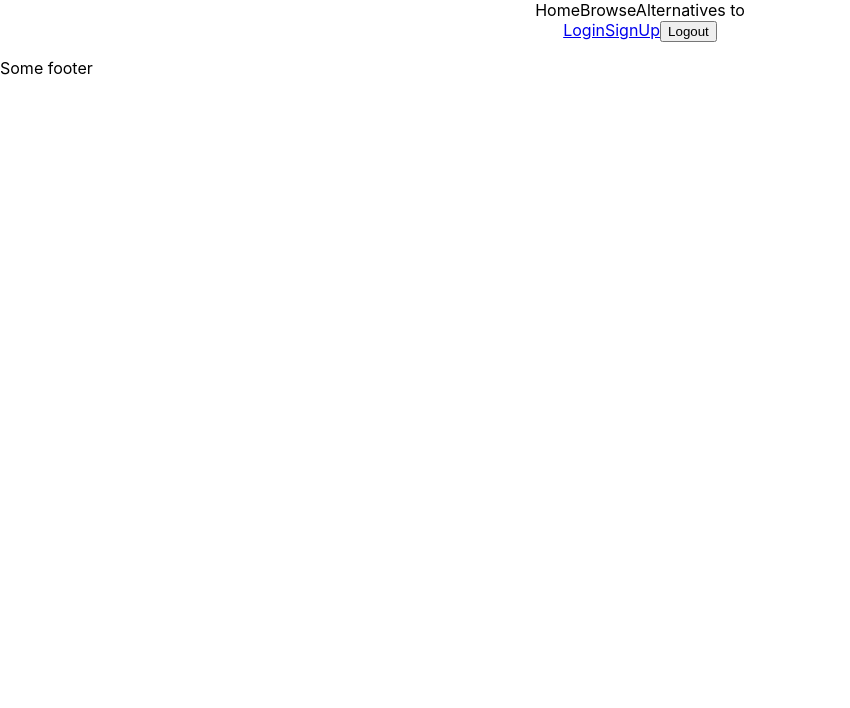
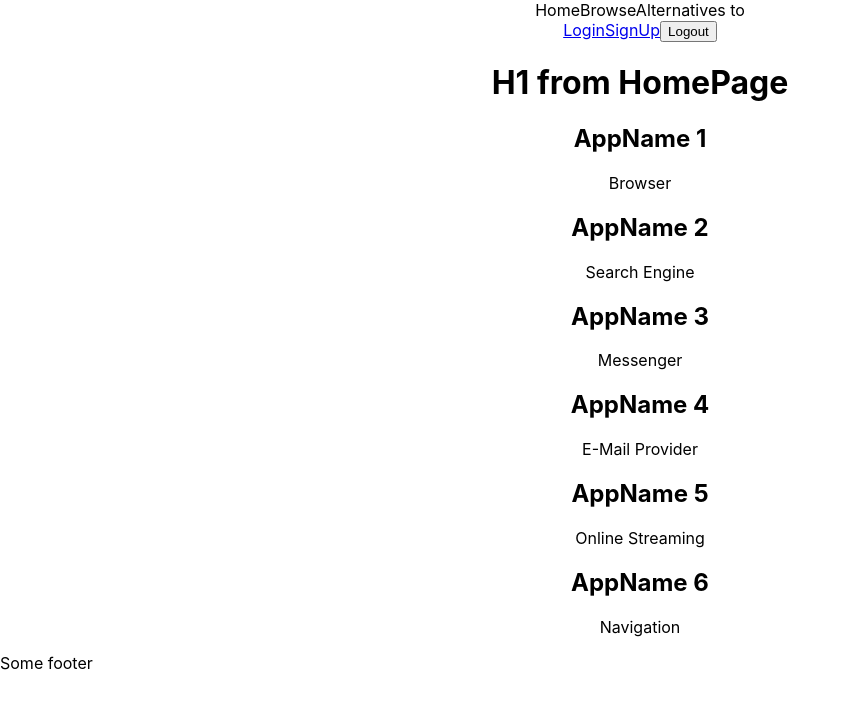
Before and after one commit to OpenStockNet/openStock, a React (Create React App) app in the folder client/: page /alternatives in a window 1280 px wide. Shown: the top 708 px of the page, without its empty margins (0-850 px from the left). Built offline with nearby package versions, Linux system fonts and the light colour scheme.

Commit message:
Rendering cards pulling dummy data

```diff
--- a/client/src/App.js
+++ b/client/src/App.js
@@ -3,46 +3,82 @@ import logo from "./logo.svg";
 import "./App.css";
 import Navbar from "./components/Navbar";
 
-import { Route, Redirect } from 'react-router-dom';
-import Signup from './components/Signup';
-import Login from './components/Login';
-
+import { Route, Redirect } from "react-router-dom";
+import Signup from "./components/Signup";
+import Login from "./components/Login";
+import HomePage from "./components/HomePage";
+/* import ProductDetail from "./components/ProductDetail.js";
+ */
+const dummyApps = [
+  {
+    _id: 1,
+    name: "AppName 1",
+    category: "Browser",
+    description: "This is a description that will be longer for sure 1.",
+  },
+  {
+    _id: 2,
+    name: "AppName 2",
+    category: "Search Engine",
+    description: "This is a description that will be longer for sure 2.",
+  },
+  {
+    _id: 3,
+    name: "AppName 3",
+    category: "Messenger",
+    description: "This is a description that will be longer for sure 3.",
+  },
+  {
+    _id: 4,
+    name: "AppName 4",
+    category: "E-Mail Provider",
+    description: "This is a description that will be longer for sure 4.",
+  },
+  {
+    _id: 5,
+    name: "AppName 5",
+    category: "Online Streaming",
+    description: "This is a description that will be longer for sure 5.",
+  },
+  {
+    _id: 6,
+    name: "AppName 6",
+    category: "Navigation",
+    description: "This is a description that will be longer for sure 6.",
+  },
+];
 
 class App extends Component {
   state = {
-    user: this.props.user
-  }
+    user: this.props.user,
+    alternatives: dummyApps,
+  };
 
   //user parameter comes from handleSUbmit() where I call the function
   setUser = (user) => {
     this.setState({
-      user: user
-    })
-  }
+      user: user,
+    });
+  };
 
-  render () {
+  render() {
     return (
       <div className="App">
         <Navbar />
+        <HomePage alternatives={this.state.alternatives} />
+        {/* <ProductDetail alternatives={this.state.alternatives} /> */}
 
         <Route
           exact
-          path='/signup'
-          render={(props) => <Signup
-            setUser={this.setUser}
-            history={props.history}
-            />} //{...props}
+          path="/signup"
+          render={(props) => <Signup setUser={this.setUser} history={props.history} />} //{...props}
         />
 
         <Route
           exact
-          path='/login'
-          render={(props) => <Login
-            setUser={this.setUser}
-            history={props.history}
-            />} //{...props}
+          path="/login"
+          render={(props) => <Login setUser={this.setUser} history={props.history} />} //{...props}
         />
-
       </div>
     );
   }
--- /dev/null
+++ b/client/src/components/HomePage.js
@@ -0,0 +1,40 @@
+import React, { Component } from "react";
+import List from "./List";
+
+class HomePage extends Component {
+  /* state = {
+    alternatives: dummyApps,
+  }; */
+  render() {
+    return (
+      <div>
+        <h1>H1 from HomePage</h1>
+        {this.props.alternatives.length === 0 && <h4>No alternatives here</h4>}
+        <List alternatives={this.props.alternatives} />
+      </div>
+    );
+  }
+  /* render() {
+    const dummies = this.props.dummies.map((app) => {
+      return (
+        <div>
+          <h3>Hello</h3>
+          <h4>There</h4>
+
+          <div key={app._id}>
+            <h2>{app.name}</h2>
+            <p>{app.category}</p>
+          </div>
+        </div>
+      );
+    });
+    return (
+      <div>
+        <h1>H1 from HomePage</h1>
+        {dummies}
+      </div>
+    );
+  } */
+}
+
+export default HomePage;
--- /dev/null
+++ b/client/src/components/List.js
@@ -0,0 +1,19 @@
+import React, { Component } from "react";
+
+class List extends Component {
+  state = {};
+
+  render() {
+    const alternatives = this.props.alternatives.map((alternative) => {
+      return (
+        <div key={alternative._id}>
+          <h2>{alternative.name}</h2>
+          <p>{alternative.category}</p>
+        </div>
+      );
+    });
+    return <div>{alternatives}</div>;
+  }
+}
+
+export default List;
```
Also changed, not shown: client/src/components/productDetail.js (+15 -5 lines).
